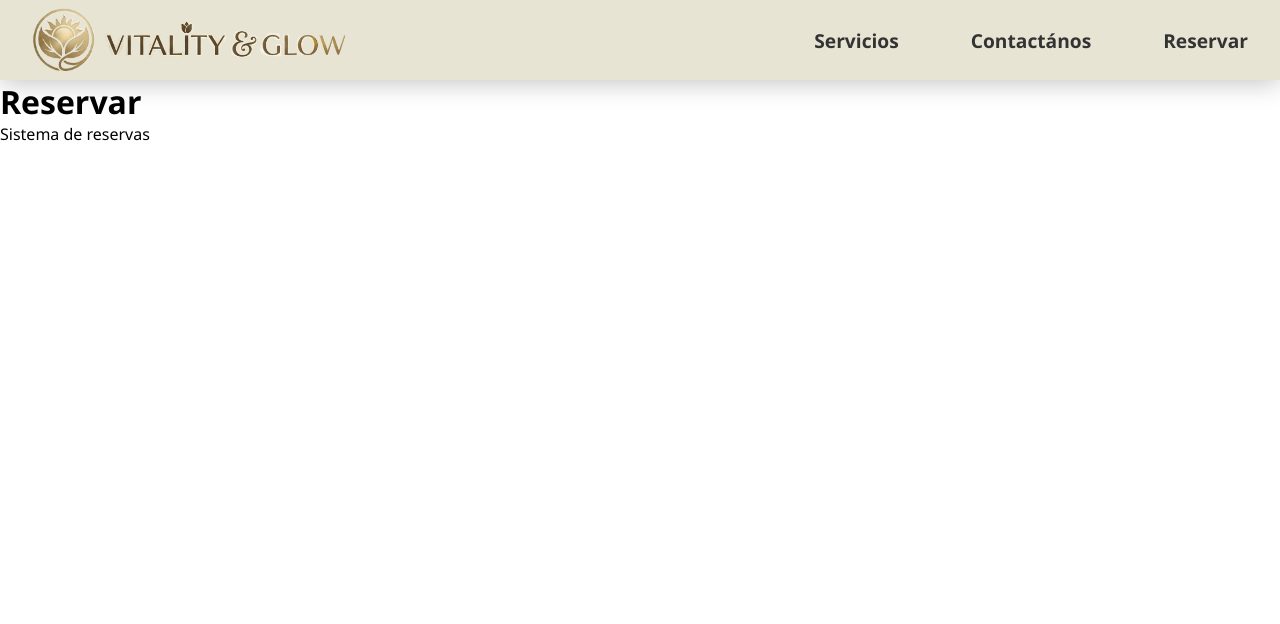
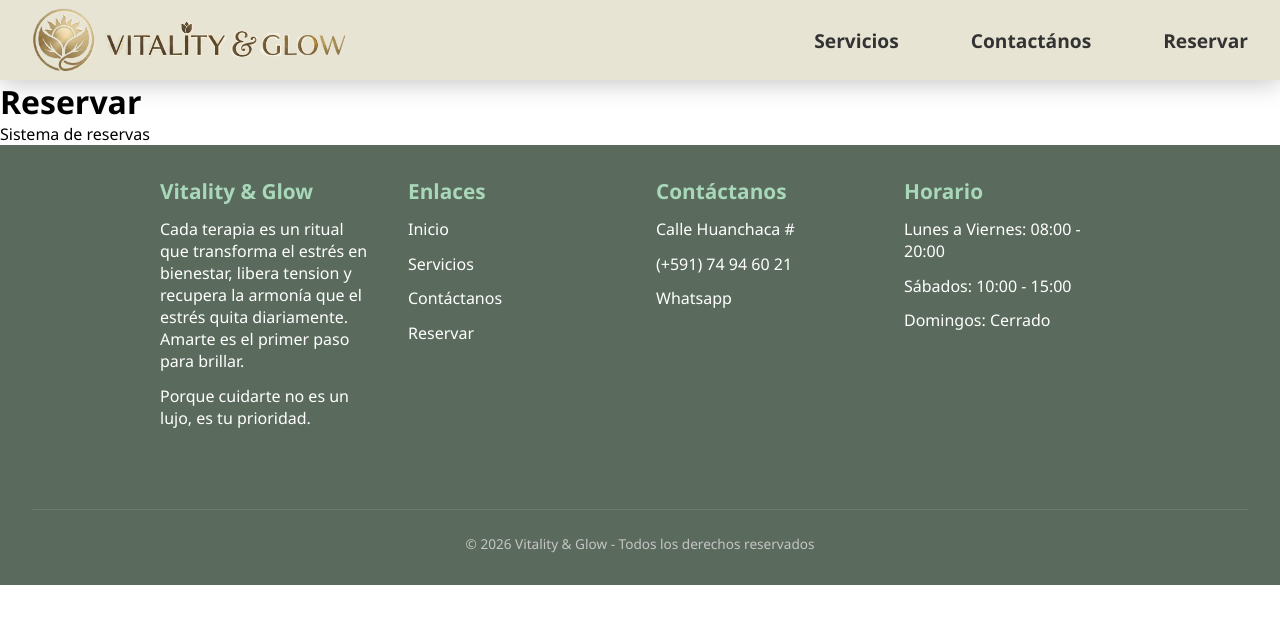
Before and after one commit to JorshDuck/VitalityGlow, a React (Vite) app: page /booking in a window 1280 px wide. Shown: the top 624 px of the page. Built offline with nearby package versions, Linux system fonts and the light colour scheme.

Commit message:
Footer added

```diff
--- a/src/App.jsx
+++ b/src/App.jsx
@@ -1,6 +1,7 @@
 import { BrowserRouter, Routes, Route } from 'react-router-dom'
 import './App.css'
 import Navbar from './Components/Common/Navbar'
+import Footer from './Components/Common/Footer'
 import Home from './Pages/Home'
 import Services from './Pages/Services'
 import Contact from './Pages/Contact'
@@ -16,6 +17,7 @@ function App() {
         <Route path="/contact" element={<Contact />} />
         <Route path="/booking" element={<Booking />} />
       </Routes>
+      <Footer />
     </BrowserRouter>
   )
 }
--- a/src/Assets/Styles/Footer.css
+++ b/src/Assets/Styles/Footer.css
@@ -0,0 +1,46 @@
+.footer {
+  background: #5A6B5D;
+  color: white;
+  padding: 2rem;
+}
+
+.footer-container {
+  display: grid;
+  grid-template-columns: repeat(4, 1fr);
+  gap: 2rem;
+  max-width: 75dvw;
+  margin: 0 auto;
+}
+
+.footer-column {
+  display: flex;
+  flex-direction: column;
+  gap: 0.8rem;
+}
+
+.footer-column h3 {
+  color: #A8D8B9;
+  font-size: 1.3rem;
+  display: flex;
+}
+
+.footer-column a {
+  color: #ffffff;
+  text-decoration: none;
+  transition: color 0.3s;
+}
+
+.footer-column a:hover {
+  color: #A8D8B9;
+}
+
+.footer-bottom {
+  display: flex;
+  text-align: center;
+  justify-content: center;
+  padding-top: 1.5rem;
+  margin-top: 5rem;
+  border-top: 1px solid rgba(255, 255, 255, 0.1);
+  color: #c5c5c5;
+  font-size: 0.85rem;
+}
--- a/src/components/common/Footer.jsx
+++ b/src/components/common/Footer.jsx
@@ -5,8 +5,41 @@ function Footer () {
   return (
     <footer className='footer'>
       <div className='footer-container'>
-
+        {/* Column 1 */}
+        <div className='footer-column'>
+          <h3>Vitality & Glow</h3>
+          <p>Cada terapia es un ritual que transforma el estrés en bienestar, libera tension y recupera la armonía que el estrés quita diariamente. Amarte es el primer paso para brillar.</p>
+          <p>Porque cuidarte no es un lujo, es tu prioridad.</p>
+        </div>
+        {/* Column 2 */}
+        <div className='footer-column'>
+          <h3>Enlaces</h3>
+          <Link>Inicio</Link>
+          <Link>Servicios</Link>
+          <Link>Contáctanos</Link>
+          <Link>Reservar</Link>
+        </div>
+        {/* Column 3 */}
+        <div className='footer-column'>
+          <h3>Contáctanos</h3>
+          <p>Calle Huanchaca #</p>
+          <p>(+591) 74 94 60 21</p>
+          <p>Whatsapp</p>
+        </div>
+        {/* Column 4 */}
+        <div className='footer-column'>
+          <h3>Horario</h3>
+          <p>Lunes a Viernes: 08:00 - 20:00</p>
+          <p>Sábados: 10:00 - 15:00</p>
+          <p>Domingos: Cerrado</p>
+        </div>
+      </div>
+      {/* Bottom Line */}
+      <div className='footer-bottom'>
+        <p>© {new Date().getFullYear()} Vitality & Glow - Todos los derechos reservados</p>
       </div>
     </footer>
   )
 }
+
+export default Footer
```
Also changed, not shown: src/Assets/Images/christin-hume-0MoF-Fe0w0A-unsplash.jpg (added).
